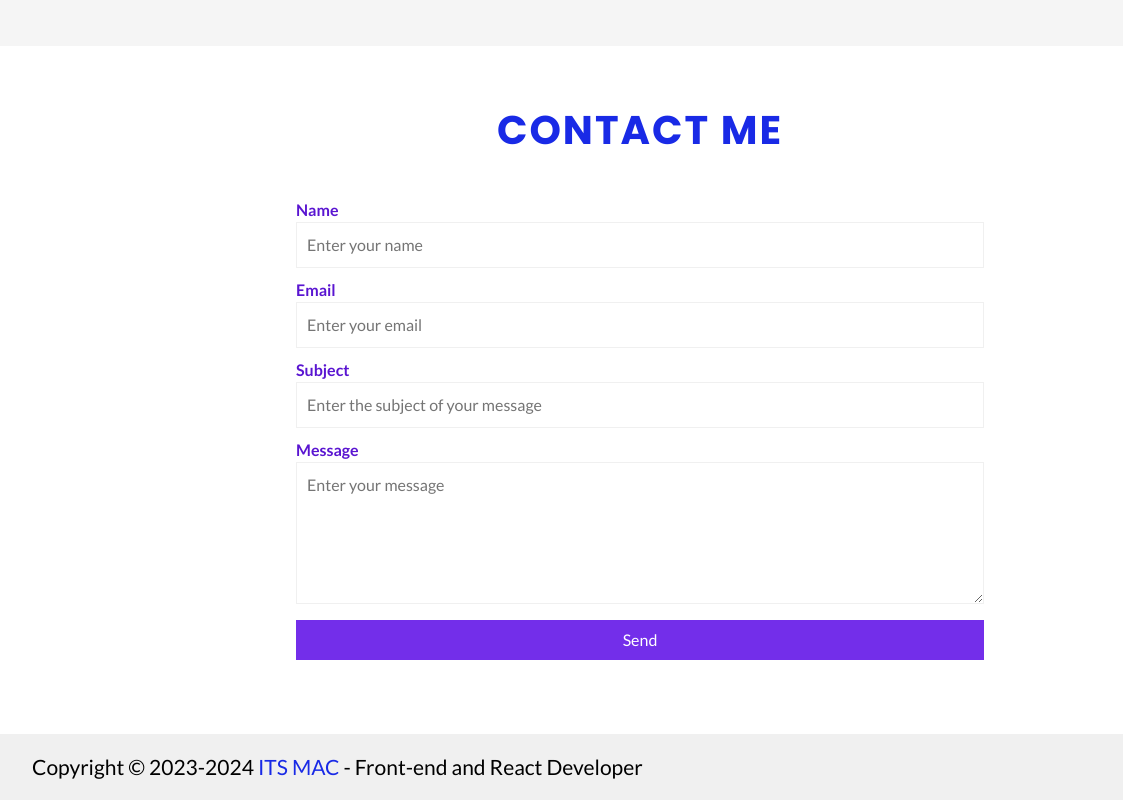
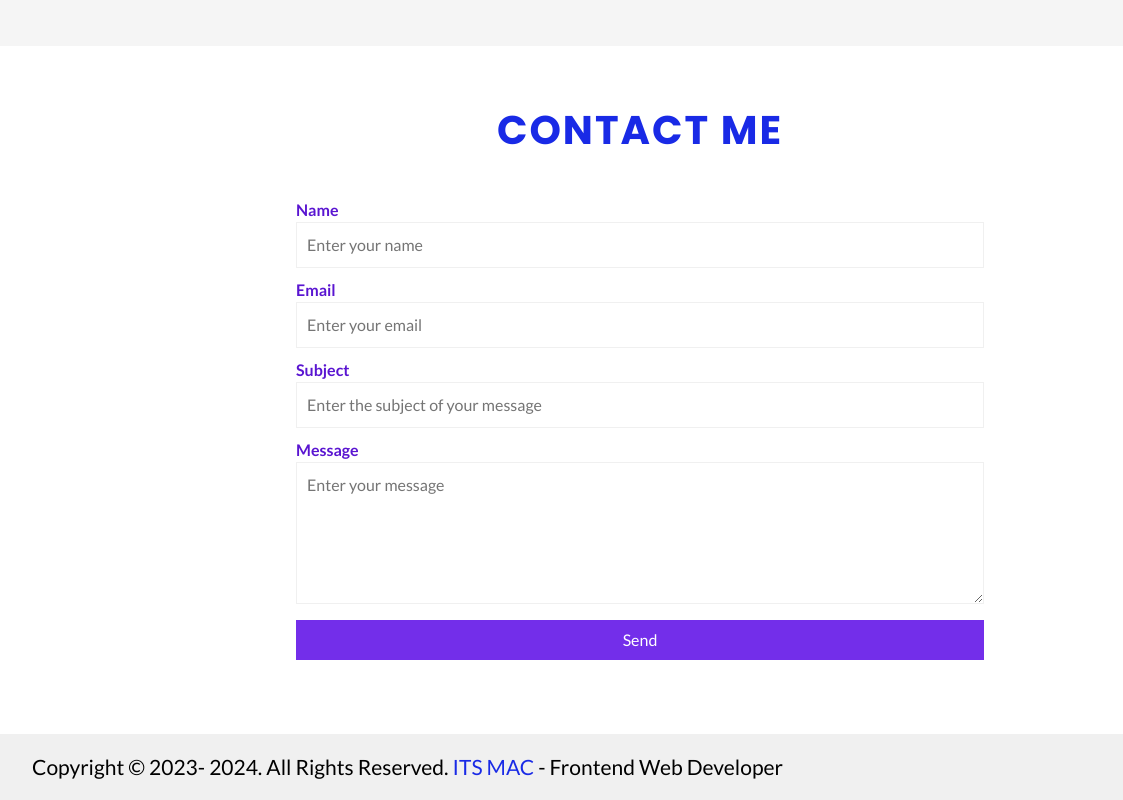
Before and after one commit to itsmacr8/personal-website, a website built with Vite: page index.html in a window 1280 px wide. Shown: the part 2925-3725 px from the top of the page, 0-1123 px from the left. Built offline with nearby package versions, Linux system fonts and the light colour scheme; no server answers; files whose address does not match are found by name.

Commit message:
chore: update the footer copyright information

```diff
--- a/index.html
+++ b/index.html
@@ -202,7 +202,10 @@
 	</main>
 	<footer class="footer">
 		<div class="container footer__content">
-			<p>Copyright &copy; 2023-<script>document.write(new Date().getFullYear())</script> <a class="developer-link" href="/">its mac</a> - Front-end and React Developer</p>
+			<p>Copyright &copy; 2023-
+				<script>document.write(new Date().getFullYear())</script>. All Rights Reserved. <a class="developer-link" href="/">its mac</a> - Frontend
+				Web Developer
+			</p>
 			<ul class="social">
 				<li><a class="social__icon" href="https://t.me/itsmacr8/" aria-label="Click here to get in touch with me via telegram"><i class="fab fa-telegram fa-2x"></i></a></li>
 				<li><a class="social__icon" href="https://www.linkedin.com/in/itsmacr8/" aria-label="Click here to get in touch with me via LinkedIn"><i class="fab fa-linkedin fa-2x"></i></a></li>
--- a/src/sass/components/_footer.scss
+++ b/src/sass/components/_footer.scss
@@ -5,7 +5,7 @@
         @include flexColumn(var(--space-3));
         justify-content: space-between;
         align-items: center;
-        @include respond(tab-port) {
+        @include respond(tab-land) {
             flex-direction: row;
         }
     }
```
Also changed, not shown: interests.html (+4 -1 lines).
